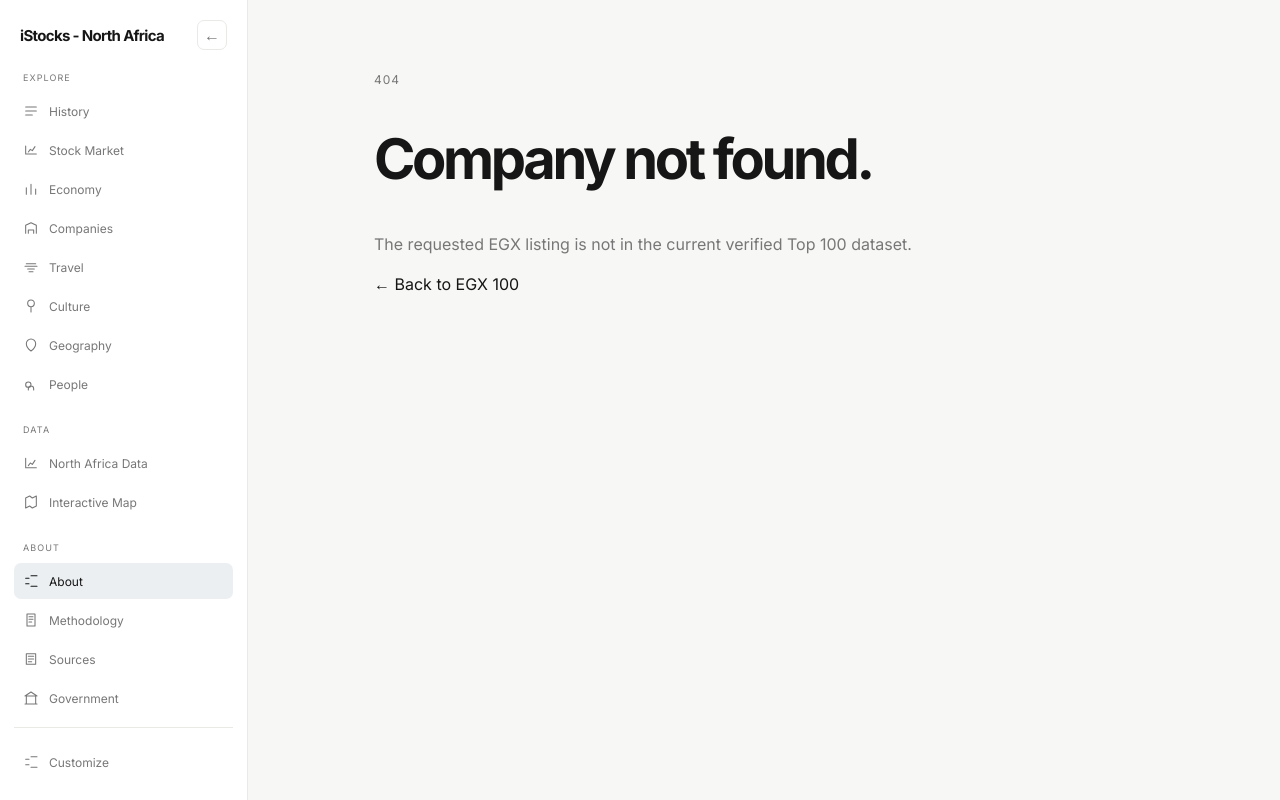
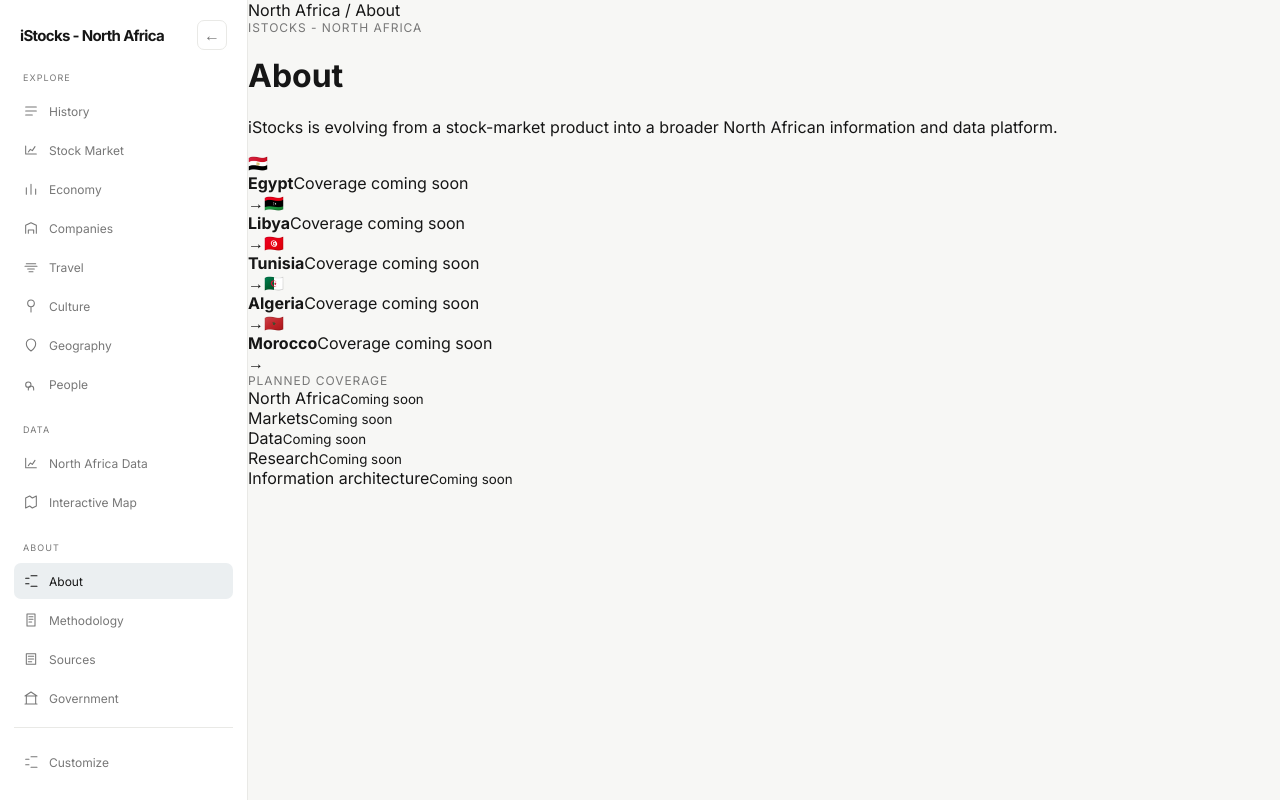
Before and after one commit to 1btestinng/test02, a Next.js app: page /about in a window 1280 px wide. Before the commit this address had no page. Built offline with nearby package versions, Linux system fonts and the light colour scheme.

Commit message:
feat: add scalable North Africa section routes

```diff
--- /dev/null
+++ b/app/[section]/page.tsx
@@ -0,0 +1,9 @@
+import type {Metadata} from 'next';
+import {notFound,redirect} from 'next/navigation';
+import NorthAfricaSectionPage from '@/components/north-africa-section-page';
+import {SECTION_CONTENT} from '@/lib/north-africa';
+
+const sections=Object.keys(SECTION_CONTENT);
+export async function generateStaticParams(){return sections.map(section=>({section}))}
+export async function generateMetadata({params}:{params:Promise<{section:string}>}):Promise<Metadata>{const {section}=await params;const content=SECTION_CONTENT[section];return content?{title:`iStocks — ${content.title}`,description:content.description}:{title:'iStocks — North Africa'}}
+export default async function SectionPage({params}:{params:Promise<{section:string}>}){const {section}=await params;if(section==='markets')redirect('/');if(!SECTION_CONTENT[section])notFound();return <NorthAfricaSectionPage section={section}/>}
```
